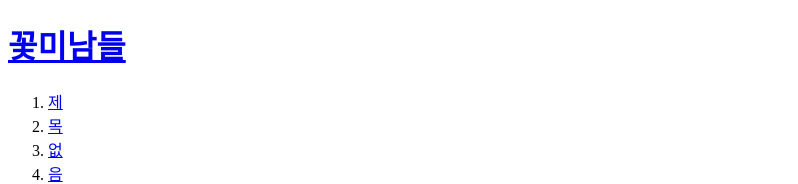
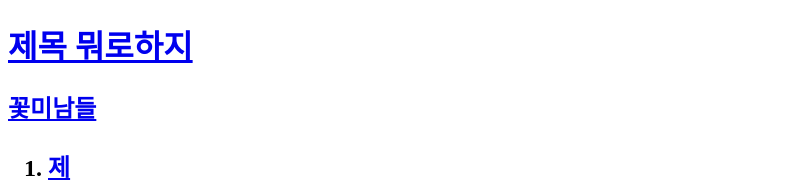
Before and after one commit to Dooeat/what-title, a plain HTML site: page 1.html in a window 1280 px wide. Shown: the top 184 px of the page, without its empty margins (0-798 px from the left). Drawn offline with Linux system fonts and the light colour scheme.

Commit message:
Create 1.html

```diff
--- a/1.html
+++ b/1.html
@@ -5,7 +5,8 @@
     <title></title>
   </head>
   <body>
-    <h1><a href="index.html">꽃미남들</a></h1>
+    <h1><a href="index.html">제목 뭐로하지</a></h1>
+    <h2><a href="1.html">꽃미남들</a><h2>
     <div id="list">
     <ol>
       <li><a href="1.html">제</a></li>
```
